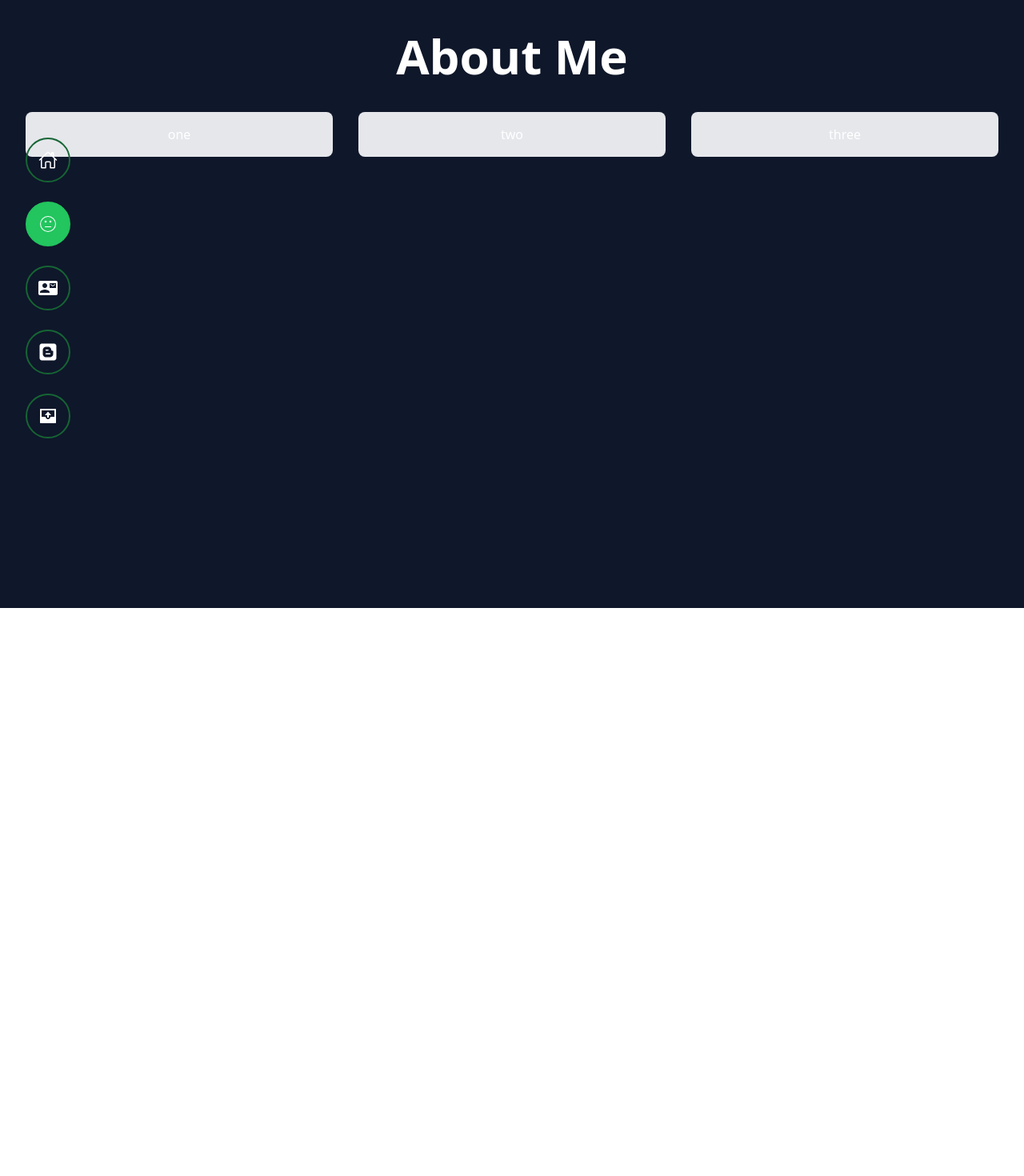
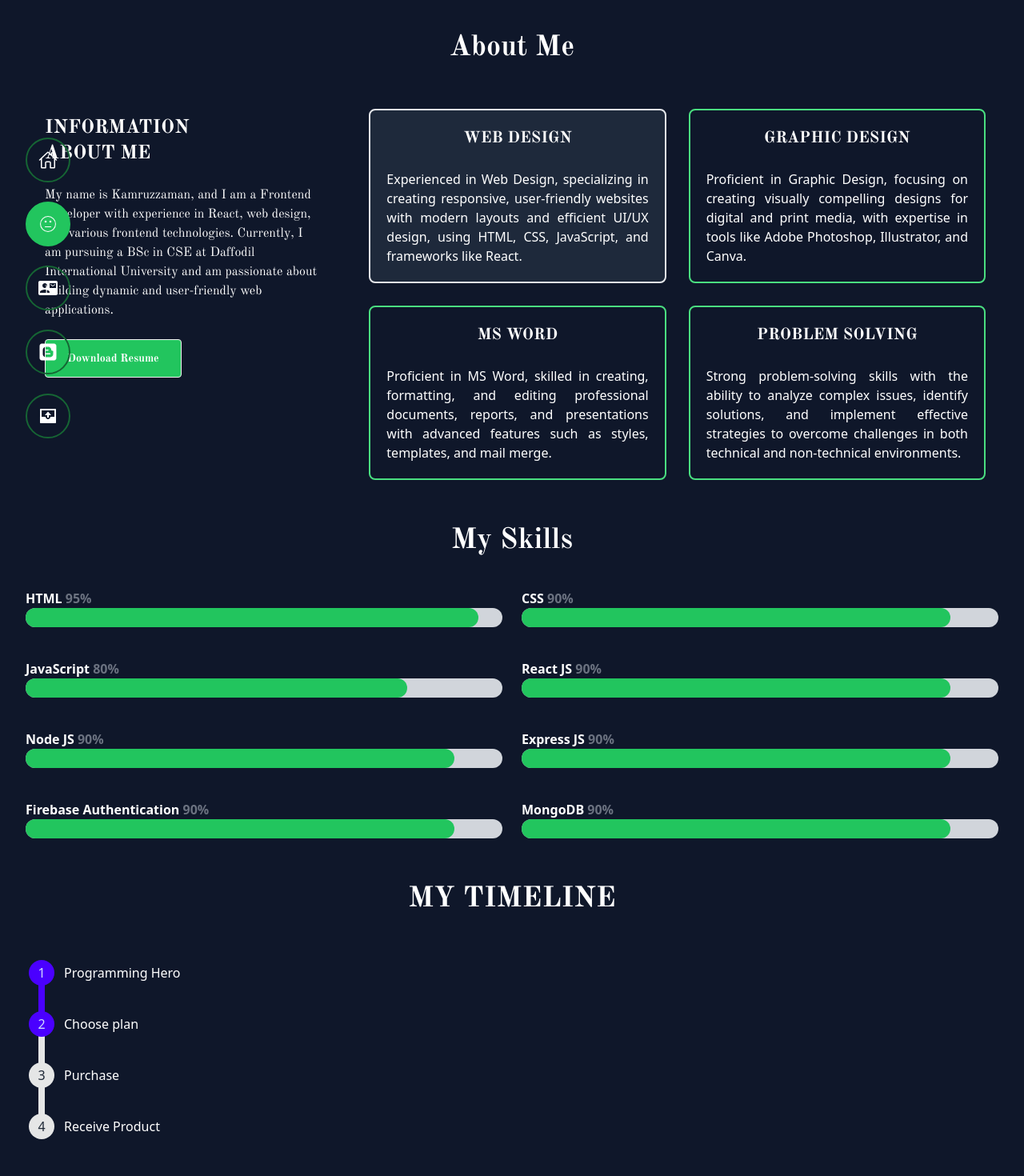
Before and after one commit to kamruzzaman1234/my-personal-portfolio-project, a React (Vite) app: page /about in a window 1280 px wide. Shown: the part 40-1510 px from the top of the page at 80% size. Before the commit the page ends 800 px from the top, so only its background shows below. Built offline with nearby package versions, Linux system fonts and the light colour scheme.

Commit message:
second code added

```diff
--- a/src/Home/About/About.jsx
+++ b/src/Home/About/About.jsx
@@ -1,21 +1,109 @@
+import React from "react";
+import SkillBar from "./SkillBar";
+
 const About = () => {
+  const skills = [
+    { name: 'HTML', level: '95%', color: 'bg-green-500' },
+    { name: 'CSS', level: '90%', color: 'bg-green-500' },
+    { name: 'JavaScript', level: '80%', color: 'bg-green-500' },
+    { name: 'React JS', level: '90%', color: 'bg-green-500' },
+    { name: 'Node JS', level: '90%', color: 'bg-green-500' },
+    { name: 'Express JS', level: '90%', color: 'bg-green-500' },
+    { name: 'Firebase Authentication', level: '90%', color: 'bg-green-500' },
+    { name: 'MongoDB', level: '90%', color: 'bg-green-500' },
+  ];
+
   return (
     <div className="py-20 mb-10">
-        <div className="text-center">
-          <h1 className="text-6xl font-bold">About Me</h1>
+      <div className="text-center mb-10">
+        <h2 className="text-4xl font-oldstandard font-bold">About Me</h2>
       </div>
       <div className="container mx-auto mt-10">
-          <div className="grid grid-cols-1 sm:grid-cols-2 lg:grid-cols-3 gap-8">
-            <div className="flex items-center justify-center bg-gray-200 p-4 rounded-lg">
-              one
+        <div className="grid grid-cols-1 sm:grid-cols-2 lg:grid-cols-3 gap-6">
+          {/* Information About Me */}
+          <div className="flex flex-col hover:border-2  delay-150 hover:-translate-y-1 ease-in-out duration-300 transition-transform hover:shadow-lime-400 hover:border-green-300 p-6 rounded-lg">
+            <h2 className="uppercase mb-6 font-bold font-oldstandard text-2xl">Information <br /> About Me</h2>
+            <p className="font-oldstandard mb-6">
+              My name is Kamruzzaman, and I am a Frontend Developer with experience in React, web design, and various frontend technologies. Currently, I am pursuing a BSc in CSE at Daffodil International University and am passionate about building dynamic and user-friendly web applications.
+            </p>
+            <a
+              href="/path/to/yourfile.pdf"  // Provide the actual download URL
+              download="resume.pdf"
+              className="bg-green-500 btn text-white font-oldstandard w-1/2 px-4 py-2 rounded transition-colors duration-300 hover:bg-green-600"
+            >
+              Download Resume
+            </a>
           </div>
-            <div className="flex items-center justify-center bg-gray-200 p-4 rounded-lg">
-              two
+
+          {/* Skills Overview */}
+          <div className="flex p-4 rounded-lg col-span-2">
+            <div className="grid grid-cols-1 sm:grid-cols-2 gap-7 w-full">
+              {/* Web Design */}
+              <div className="text-center bg-slate-800 flex flex-col items-center hover:bg-green-500 p-5 justify-center border-2
+               rounded-lg transition-colors duration-300">
+                <h2 className="font-oldstandard uppercase mb-6 font-bold text-[20px] hover:text-white">WEB DESIGN</h2>
+                <p className="text-justify">
+                  Experienced in Web Design, specializing in creating responsive, user-friendly websites with modern layouts and efficient UI/UX design, using HTML, CSS, JavaScript, and frameworks like React.
+                </p>
               </div>
-            <div className="flex items-center justify-center bg-gray-200 p-4 rounded-lg">
-              three
+
+              {/* Graphic Design */}
+              <div className="text-center flex flex-col items-center hover:bg-green-500 p-5 justify-center border-2 border-green-400 rounded-lg transition-colors duration-300">
+                <h2 className="font-oldstandard uppercase font-bold mb-6 text-[20px] hover:text-white">Graphic Design</h2>
+                <p className="text-justify">
+                  Proficient in Graphic Design, focusing on creating visually compelling designs for digital and print media, with expertise in tools like Adobe Photoshop, Illustrator, and Canva.
+                </p>
+              </div>
+
+              {/* MS Word */}
+              <div className="text-center flex flex-col items-center hover:bg-green-500 p-5 justify-center border-2 border-green-400 rounded-lg transition-colors duration-300">
+                <h2 className="font-oldstandard uppercase font-bold mb-6 text-[20px] hover:text-white">MS Word</h2>
+                <p className="text-justify">
+                  Proficient in MS Word, skilled in creating, formatting, and editing professional documents, reports, and presentations with advanced features such as styles, templates, and mail merge.
+                </p>
+              </div>
+
+              {/* Problem Solving */}
+              <div className="text-center flex flex-col items-center hover:bg-green-500 p-5 justify-center border-2 border-green-400 rounded-lg transition-colors duration-300">
+                <h2 className="font-oldstandard uppercase font-bold mb-6 text-[20px] hover:text-white">Problem Solving</h2>
+                <p className="text-justify">
+                  Strong problem-solving skills with the ability to analyze complex issues, identify solutions, and implement effective strategies to overcome challenges in both technical and non-technical environments.
+                </p>
               </div>
             </div>
+          </div>
+        </div>
+      </div>
+
+      {/* Skills Section */}
+      <div className="container mx-auto mt-10">
+        <div className="text-center mb-10">
+          <h2 className="text-4xl font-oldstandard font-bold">My Skills</h2>
+        </div>
+        <div className="grid grid-cols-1 sm:grid-cols-2 gap-6">
+          {skills.map((skill, index) => (
+            <SkillBar
+              key={index}
+              name={skill.name}
+              level={skill.level}
+              color={skill.color}
+            />
+          ))}
+        </div>
+      </div>
+      {/* My time line area */}
+      <div className="container mx-auto mt-10">
+      <div className="text-center mb-10">
+          <h2 className="text-4xl font-oldstandard font-bold">MY TIMELINE</h2>
+      </div>
+      <ul className="steps steps-vertical">
+  <li className="step step-primary">
+    Programming Hero
+    </li>
+  <li className="step step-primary">Choose plan</li>
+  <li className="step">Purchase</li>
+  <li className="step">Receive Product</li>
+</ul>
       </div>
     </div>
   );
--- /dev/null
+++ b/src/Home/About/SkillBar.jsx
@@ -0,0 +1,33 @@
+import React from "react";
+
+
+// Skill data
+const skills = [
+  { name: 'HTML', level: '95%', color: 'bg-blue-500' },
+  { name: 'CSS', level: '90%', color: 'bg-green-500' },
+  { name: 'JavaScript', level: '80%', color: 'bg-yellow-500' },
+  { name: 'React JS', level: '90%', color: 'bg-indigo-500' },
+  { name: 'Node JS', level: '90%', color: 'bg-teal-500' },
+  { name: 'Express JS', level: '90%', color: 'bg-red-500' },
+  { name: 'Firebase Authentication', level: '90%', color: 'bg-purple-500' },
+  { name: 'MongoDB', level: '90%', color: 'bg-orange-500' },
+];
+
+// SkillBar component
+const SkillBar = ({ level, name, color }) => {
+  return (
+    <div className="mb-4">
+      <p className="font-semibold">
+        {name} <span className="text-gray-500">{level}</span>
+      </p>
+      <div className="w-full bg-gray-300 rounded-full h-6">
+        <div
+          className={`${color} h-6 rounded-full progress-bar`}
+          style={{ '--progress': level }}
+        ></div>
+      </div>
+    </div>
+  );
+};
+
+export default SkillBar;
--- a/src/Shared/Navbar/Navbar.jsx
+++ b/src/Shared/Navbar/Navbar.jsx
@@ -7,7 +7,7 @@ import { MdContactMail } from "react-icons/md";
 
 const Navbar = () => {
   return (
-    <div className="fixed left-8 top-1/2 transform -translate-y-1/2 w-16 md:w-48">
+    <div className="fixed left-8  top-1/2 transform -translate-y-1/2 w-16 md:w-48">
       <ul className="space-y-6">
         <li>
           <NavLink
--- a/src/index.css
+++ b/src/index.css
@@ -6,3 +6,15 @@
 body {
     @apply bg-slate-900 text-white min-h-screen;
   }
+  @keyframes fillBar {
+    from {
+      width: 0;
+    }
+    to {
+      width: var(--progress);
+    }
+  }
+
+  .progress-bar {
+    animation: fillBar 2s ease-in-out forwards;
+  }
```
Lines whose indentation alone changed are shown as unchanged.
